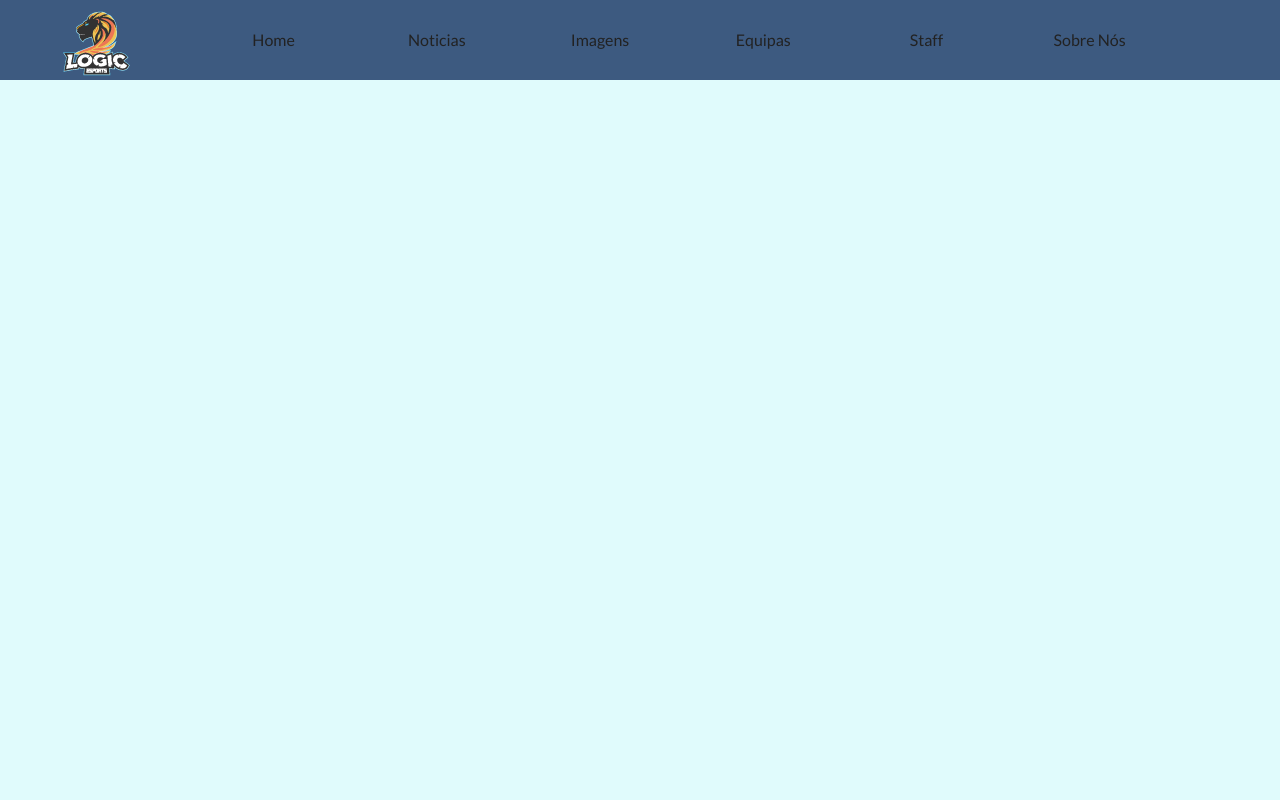
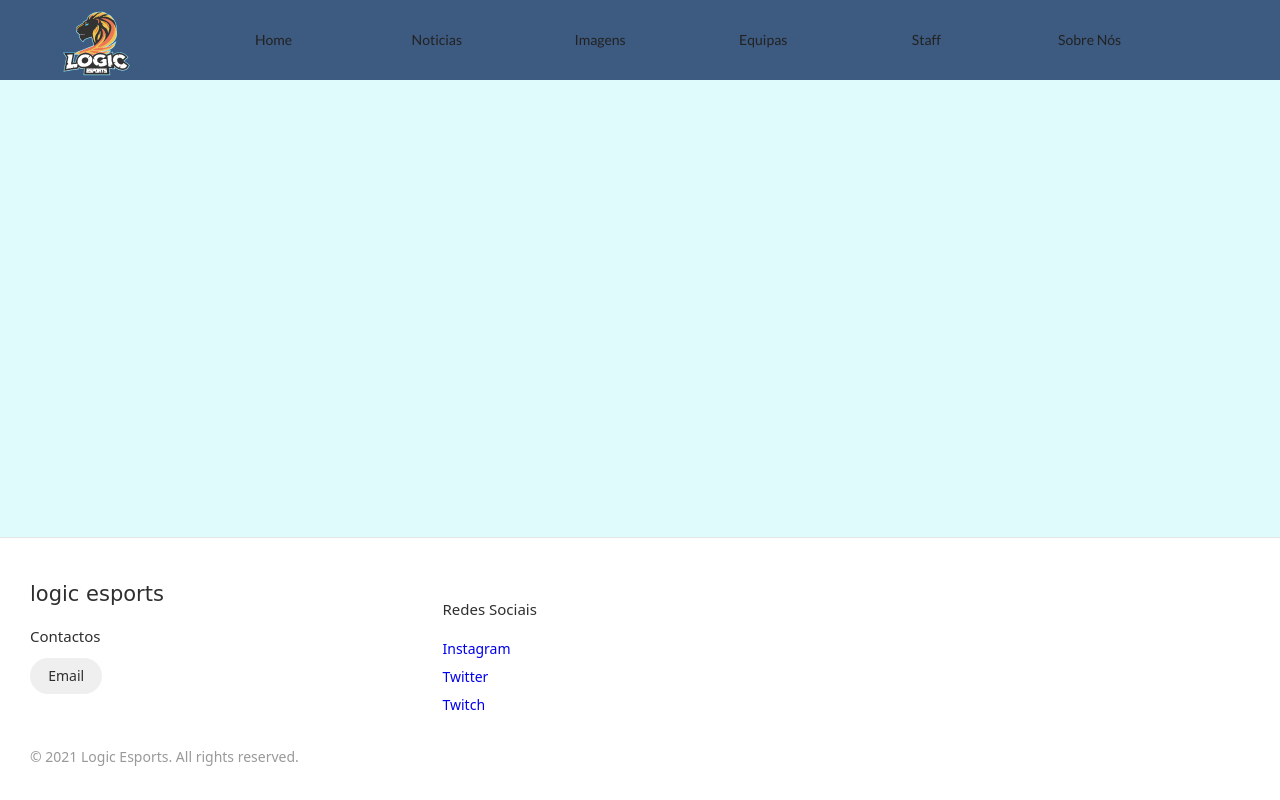
Before and after one commit to Miguel-22004314/Projeto-Logic-Esports, a PHP site: page /news.html in a window 1280 px wide. Run offline with PHP 8.4, Linux system fonts and the light colour scheme.

Commit message:
create footer

```diff
--- a/news.html
+++ b/news.html
@@ -27,8 +27,40 @@
                 </ul>
             </nav>
         </header>
+        <main>
 
+        </main>
+    </body>
 
+    <footer class="footer">
+        <div class="footer__addr">
+          <h1 class="footer__logo">Logic Esports</h1>
+          <h2>Contactos</h2>
+            <a class="footer__btn" href="mailto:logicesportsceo@gmail.com">Email</a>
+        </div>
 
-    </body>
+        <ul class="footer__nav">
+          <li class="nav__item">
+            <h2 class="nav__title">Redes Sociais</h2>
+
+            <ul class="nav__ul">
+              <li>
+                <a target="_blank" href="https://www.instagram.com/lgcesports_/">Instagram</a>
+              </li>
+
+              <li>
+                <a target="_blank" href="https://twitter.com/LGCeSports_">Twitter</a>
+              </li>
+
+              <li>
+                <a target="_blank" href="https://www.twitch.tv/logicesports">Twitch</a>
+              </li>
+            </ul>
+          </li>
+        </ul>
+        <br>
+        <div class="legal">
+          <p>&copy; 2021 Logic Esports. All rights reserved.</p>
+        </div>
+      </footer>
 </html>
--- a/styles.css
+++ b/styles.css
@@ -7,6 +7,13 @@ html, body {
     margin: 0;
     padding: 0;
     background-color: #E0FBFC;
+    font-family: acumin-pro, system-ui, sans-serif;
+    display: grid;
+    grid-template-rows: auto 1fr auto;
+    font-size: 14px;
+    align-items: start;
+    min-height: 100vh;
+
 }
 
 main
@@ -109,3 +116,112 @@ header {
         font-size: 1.7em;
     }
 }
+
+
+
+/* Footer */
+
+  .footer {
+    display: flex;
+    flex-flow: row wrap;
+    padding: 30px 30px 20px 30px;
+    color: #2f2f2f;
+    background-color: #fff;
+    border-top: 1px solid #e5e5e5;
+    flex:  1 100%;
+  }
+
+  .footer > * {
+    flex:  1 100%;
+  }
+
+  .footer__addr {
+    margin-right: 1.25em;
+    margin-bottom: 2em;
+  }
+
+  .footer__logo {
+    font-family: 'Pacifico', cursive;
+    font-weight: 400;
+    text-transform: lowercase;
+    font-size: 1.5rem;
+  }
+
+  .footer__addr h2 {
+    margin-top: 1.3em;
+    font-size: 15px;
+    font-weight: 400;
+  }
+
+  .nav__title {
+    font-weight: 400;
+    font-size: 15px;
+  }
+
+  .footer__btn {
+    display: flex;
+    align-items: center;
+    justify-content: center;
+    height: 36px;
+    max-width: max-content;
+    background-color: rgb(33, 33, 33, 0.07);
+    border-radius: 100px;
+    color: #2f2f2f;
+    line-height: 0;
+    margin: 0.6em 0;
+    font-size: 1rem;
+    padding: 0 1.3em;
+  }
+
+  .footer ul {
+    list-style: none;
+    padding-left: 0;
+    left: auto;
+  }
+
+  .footer li {
+    line-height: 2em;
+  }
+
+  .footer a {
+    text-decoration: none;
+  }
+
+  .footer__nav {
+    display: flex;
+    flex-flow: row wrap;
+    flex: 1 50%;
+    margin-right: 1.25em;
+  }
+
+  .legal {
+    display: flex;
+    flex-wrap: wrap;
+    color: #999;
+  }
+
+
+
+  @media screen and (min-width: 24.375em) {
+    .legal .legal__links {
+      margin-left: auto;
+    }
+  }
+
+  @media screen and (min-width: 40.375em) {
+    .footer__nav > * {
+      flex: 1;
+    }
+
+    .nav__item--extra {
+      flex-grow: 2;
+    }
+
+    .footer__addr {
+      flex: 1 0px;
+    }
+
+    .footer__nav {
+      flex: 2 0px;
+    }
+  }
```
Also changed, not shown: about-us.html (+29 -1 lines), index.html (+29 -1 lines), multimedia.html (+32 -1 lines), staff.html (+32 -1 lines), teams.html (+34 -0 lines).
